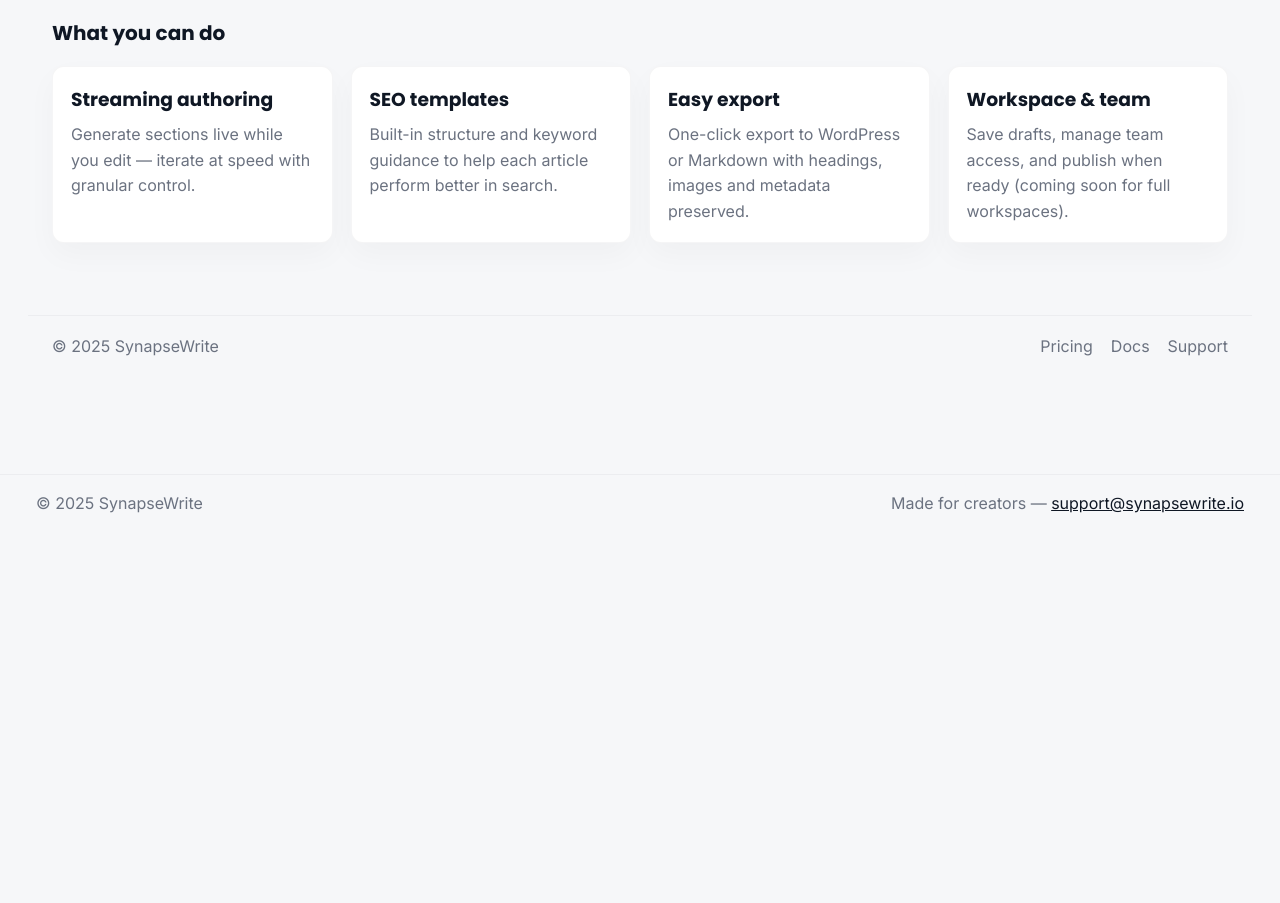
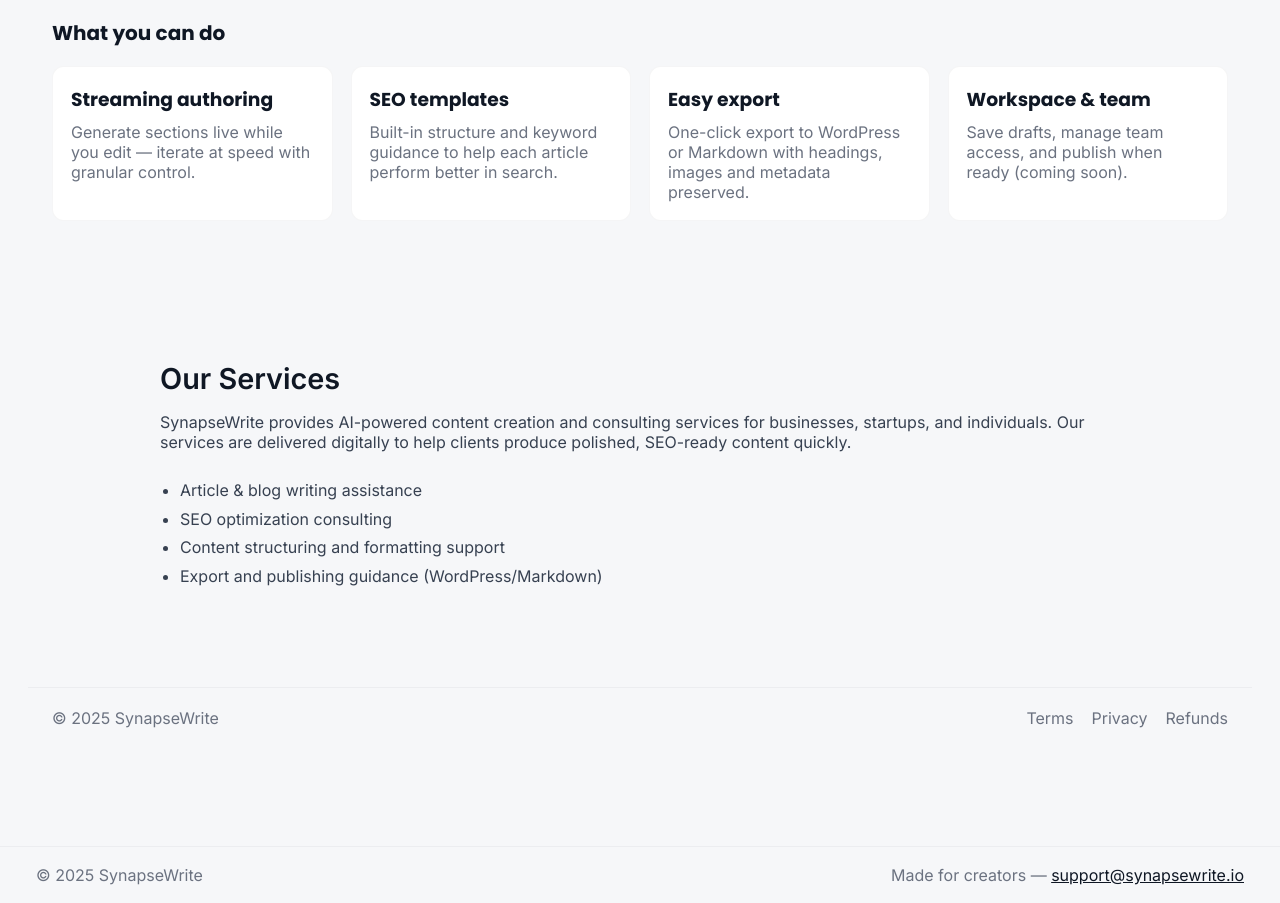
Before and after one commit to inpursuitsol/synapsewrite, a Next.js app: page / in a window 1280 px wide. Shown: the part 560-1463 px from the top of the page. Before the commit the page ends 1091 px from the top, so only its background shows below. Built offline with nearby package versions, Linux system fonts and the light colour scheme.

Commit message:
Update page.js

```diff
--- a/app/page.js
+++ b/app/page.js
@@ -8,8 +8,8 @@ export default function LandingPage() {
             <div className="eyebrow">SynapseWrite</div>
             <h1 className="heading">Turn ideas into publishable articles — beautifully and fast.</h1>
             <p className="sub">
-              A streaming authoring flow + SEO-aware templates so you can produce publish-ready content, export to WordPress or Markdown,
-              and ship with confidence.
+              A streaming authoring flow + SEO-aware templates so you can produce publish-ready content,
+              export to WordPress or Markdown, and ship with confidence.
             </p>
 
             <div className="hero-ctas">
@@ -24,7 +24,7 @@ export default function LandingPage() {
             </div>
           </div>
 
-          {/* RIGHT: clickable mock that opens the editor (or demo) */}
+          {/* RIGHT: clickable mock that opens the editor */}
           <div className="hero-right">
             <a href="/generate" className="mock-link" aria-label="Open editor">
               <div className="mock" role="img" aria-hidden="true">
@@ -32,7 +32,6 @@ export default function LandingPage() {
                   <div className="mock-title">Generate Article</div>
                   <div className="mock-badge">Demo</div>
                 </div>
-
                 <div className="mock-body">
                   <div className="mock-inputrow">
                     <div className="mock-input short" />
@@ -43,7 +42,6 @@ export default function LandingPage() {
                     <div className="mock-btn primary" />
                     <div className="mock-btn" />
                   </div>
-
                   <div className="mock-article">
                     <div className="mock-line short" />
                     <div className="mock-line" />
@@ -57,85 +55,84 @@ export default function LandingPage() {
         </div>
       </header>
 
+      {/* What you can do */}
       <section className="features" aria-labelledby="features-heading">
         <div className="features-inner">
           <h2 id="features-heading" className="features-title">What you can do</h2>
-
           <div className="grid">
             <article className="card">
               <h3>Streaming authoring</h3>
               <p>Generate sections live while you edit — iterate at speed with granular control.</p>
             </article>
-
             <article className="card">
               <h3>SEO templates</h3>
               <p>Built-in structure and keyword guidance to help each article perform better in search.</p>
             </article>
-
             <article className="card">
               <h3>Easy export</h3>
               <p>One-click export to WordPress or Markdown with headings, images and metadata preserved.</p>
             </article>
-
             <article className="card">
               <h3>Workspace & team</h3>
-              <p>Save drafts, manage team access, and publish when ready (coming soon for full workspaces).</p>
+              <p>Save drafts, manage team access, and publish when ready (coming soon).</p>
             </article>
           </div>
         </div>
       </section>
 
+      {/* Our Services (NEW for Razorpay) */}
+      <section style={{ maxWidth: "960px", margin: "60px auto", padding: "20px", fontFamily: "Inter, sans-serif" }}>
+        <h2 style={{ fontSize: "1.8rem", fontWeight: "600", marginBottom: "1rem" }}>Our Services</h2>
+        <p style={{ color: "#374151", marginBottom: "1.5rem" }}>
+          SynapseWrite provides AI-powered content creation and consulting services for businesses, startups, and individuals.
+          Our services are delivered digitally to help clients produce polished, SEO-ready content quickly.
+        </p>
+        <ul style={{ listStyle: "disc", paddingLeft: "20px", lineHeight: "1.8", color: "#374151" }}>
+          <li>Article &amp; blog writing assistance</li>
+          <li>SEO optimization consulting</li>
+          <li>Content structuring and formatting support</li>
+          <li>Export and publishing guidance (WordPress/Markdown)</li>
+        </ul>
+      </section>
+
+      {/* Footer */}
       <footer className="lp-footer">
         <div className="lp-inner">
           <div>© {new Date().getFullYear()} SynapseWrite</div>
           <div className="lp-links">
-            <a href="/pricing">Pricing</a>
-            <a href="/docs">Docs</a>
-            <a href="mailto:support@synapsewrite.io">Support</a>
+            <a href="/terms">Terms</a>
+            <a href="/privacy">Privacy</a>
+            <a href="/cancellation-refunds">Refunds</a>
           </div>
         </div>
       </footer>
 
+      {/* Styles */}
       <style>{`
         @import url('https://fonts.googleapis.com/css2?family=Inter:wght@300;400;600&family=Poppins:wght@600;700&display=swap');
-
         :root{
-          --bg:#f7f8fa;
-          --text:#0f1724;
-          --muted:#6b7280;
-          --accent-start:#0b69ff;
-          --accent-end:#00c2ff;
-          --card:#fff;
+          --bg:#f7f8fa;--text:#0f1724;--muted:#6b7280;
+          --accent-start:#0b69ff;--accent-end:#00c2ff;--card:#fff;
         }
-
         .landing-root{font-family:Inter,system-ui,-apple-system,Segoe UI,Roboto,Arial;color:var(--text);background:var(--bg);min-height:100vh}
-
-        /* Hero */
         .hero-outer{padding:48px 0}
         .hero-inner{max-width:1200px;margin:0 auto;display:flex;gap:36px;align-items:center;padding:0 24px}
         .hero-left{flex:1;max-width:660px}
-        .eyebrow{font-weight:700;color:var(--accent-start);display:inline-block;margin-bottom:14px;font-family:Poppins,Inter}
+        .eyebrow{font-weight:700;color:var(--accent-start);margin-bottom:14px;font-family:Poppins,Inter}
         .heading{font-family:Poppins,Inter;font-size:40px;line-height:1.03;margin:0 0 14px;font-weight:600}
         .sub{color:var(--muted);font-size:16px;line-height:1.6;margin:0 0 20px;max-width:64ch}
-
-        .hero-ctas{display:flex;gap:12px;align-items:center;margin-bottom:20px}
-        .cta-primary{text-decoration:none;padding:12px 18px;border-radius:12px;background:linear-gradient(90deg,var(--accent-start),var(--accent-end));color:white;font-weight:700;box-shadow:0 18px 48px rgba(11,105,255,0.08)}
+        .hero-ctas{display:flex;gap:12px;margin-bottom:20px}
+        .cta-primary{text-decoration:none;padding:12px 18px;border-radius:12px;background:linear-gradient(90deg,var(--accent-start),var(--accent-end));color:white;font-weight:700}
         .cta-secondary{text-decoration:none;padding:10px 16px;border-radius:10px;border:1px solid rgba(15,23,36,0.06);color:var(--text);font-weight:600}
-
         .trust{display:flex;gap:10px;flex-wrap:wrap;margin-top:6px}
         .trust-pill{background:var(--card);padding:8px 12px;border-radius:10px;border:1px solid rgba(15,23,36,0.04);font-weight:600;color:var(--muted);font-size:14px;text-decoration:none}
-        .trust-pill:hover{box-shadow: 0 10px 30px rgba(2,6,23,0.04);color:var(--text)}
-
-        /* Right mock */
         .hero-right{width:420px}
-        .mock-link { display: block; text-decoration: none; color: inherit; }
-        .mock-link:focus { outline: 3px solid rgba(11,105,255,0.16); border-radius: 12px; }
-        .mock{background:linear-gradient(180deg, #ffffff, #fbfdff);border-radius:14px;border:1px solid rgba(15,23,36,0.04);padding:14px;box-shadow:0 18px 48px rgba(2,6,23,0.04);transition:transform .18s ease,box-shadow .18s}
-        .mock-link:hover .mock { transform: translateY(-6px); box-shadow: 0 22px 60px rgba(2,6,23,0.06); }
-        .mock-top{display:flex;justify-content:space-between;align-items:center;margin-bottom:10px}
+        .mock-link{display:block;text-decoration:none;color:inherit}
+        .mock{background:white;border-radius:14px;border:1px solid rgba(15,23,36,0.04);padding:14px;box-shadow:0 18px 48px rgba(2,6,23,0.04);transition:transform .18s,box-shadow .18s}
+        .mock-link:hover .mock{transform:translateY(-6px);box-shadow:0 22px 60px rgba(2,6,23,0.06)}
+        .mock-top{display:flex;justify-content:space-between;margin-bottom:10px}
         .mock-title{font-weight:700}
-        .mock-badge{background:linear-gradient(90deg,var(--accent-start),var(--accent-end));color:white;padding:6px 10px;border-radius:8px;font-weight:700;font-size:12px}
-
+        .mock-badge{background:linear-gradient(90deg,var(--accent-start),var(--accent-end));color:white;padding:6px 10px;border-radius:8px;font-size:12px;font-weight:700}
         .mock-body{background:rgba(15,23,36,0.02);padding:12px;border-radius:10px}
         .mock-inputrow{display:flex;gap:8px;margin-bottom:10px}
         .mock-input{height:42px;border-radius:8px;background:white;border:1px solid rgba(15,23,36,0.04)}
@@ -146,31 +143,19 @@ export default function LandingPage() {
         .mock-btn.primary{background:linear-gradient(90deg,var(--accent-start),var(--accent-end));border:none}
         .mock-article{padding:8px;border-radius:8px;background:white}
         .mock-line{height:8px;background:linear-gradient(90deg,#f1f5f9,#fff);border-radius:6px;margin-bottom:8px}
-        .mock-line.short{width:40%}
-        .mock-line.long{width:95%}
-
-        /* Features grid */
+        .mock-line.short{width:40%}.mock-line.long{width:95%}
         .features{padding:36px 0}
         .features-inner{max-width:1200px;margin:0 auto;padding:0 24px}
         .features-title{font-family:Poppins,Inter;font-size:20px;margin:0 0 18px}
         .grid{display:grid;grid-template-columns:repeat(4,1fr);gap:18px}
-        .card{background:var(--card);padding:18px;border-radius:12px;border:1px solid rgba(15,23,36,0.04);box-shadow:0 12px 30px rgba(2,6,23,0.03)}
+        .card{background:var(--card);padding:18px;border-radius:12px;border:1px solid rgba(15,23,36,0.04)}
         .card h3{margin:0 0 8px;font-family:Poppins,Inter}
-        .card p{margin:0;color:var(--muted);line-height:1.6}
-
-        .lp-footer{border-top:1px solid rgba(15,23,36,0.04);padding:20px 0;margin-top:36px;background:transparent}
-        .lp-inner{max-width:1200px;margin:0 auto;padding:0 24px;display:flex;justify-content:space-between;align-items:center;color:var(--muted)}
+        .card p{margin:0;color:var(--muted)}
+        .lp-footer{border-top:1px solid rgba(15,23,36,0.04);padding:20px 0;margin-top:36px}
+        .lp-inner{max-width:1200px;margin:0 auto;padding:0 24px;display:flex;justify-content:space-between;color:var(--muted)}
         .lp-links a{margin-left:18px;color:var(--muted);text-decoration:none}
-
-        @media (max-width:1100px){
-          .grid{grid-template-columns:repeat(2,1fr)}
-          .hero-inner{flex-direction:column;align-items:stretch}
-          .hero-right{width:100%}
-        }
-        @media (max-width:640px){
-          .grid{grid-template-columns:1fr}
-          .heading{font-size:28px}
-        }
+        @media (max-width:1100px){.grid{grid-template-columns:repeat(2,1fr)}.hero-inner{flex-direction:column}.hero-right{width:100%}}
+        @media (max-width:640px){.grid{grid-template-columns:1fr}.heading{font-size:28px}}
       `}</style>
     </div>
   );
```
